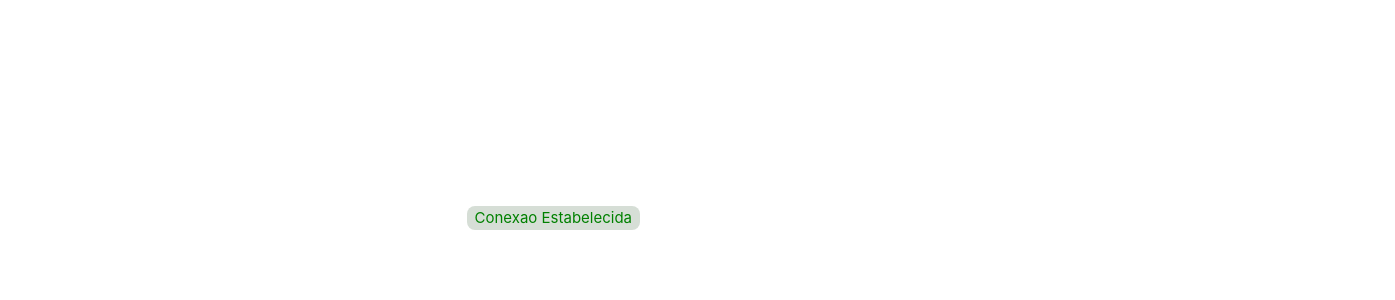
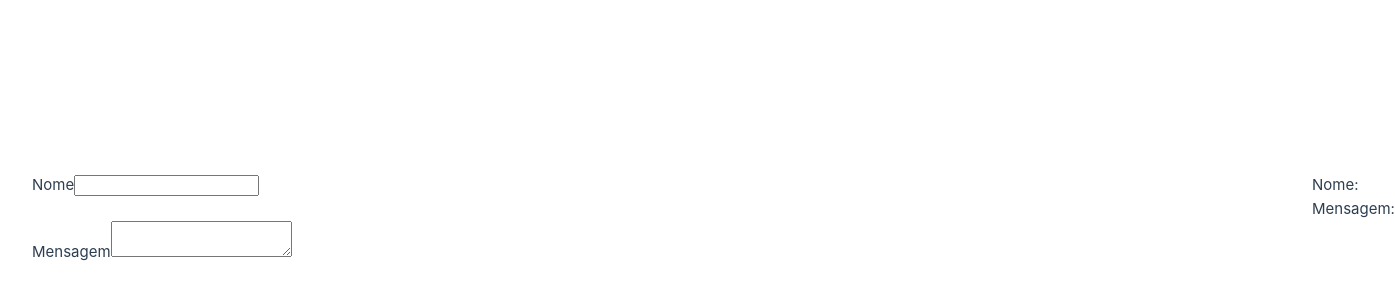
Before and after one commit to luizvelasco/modulo_2, a Vue app: page / in a window 1280 px wide. Shown: the part 182-482 px from the top of the page, 1395 px wide, since content can reach past the window. Built offline with nearby package versions, Linux system fonts and the light colour scheme.

Commit message:
diretiva para ligacao e dados bidirecionais

```diff
--- a/src/App.vue
+++ b/src/App.vue
@@ -1,4 +1,47 @@
 <script setup>
+import { ref } from 'vue';
+const form = ref({
+  name: '',
+  message: ''
+})
+</script>
+
+<template>
+  <div class="box">
+    <div>
+      <div>
+        <label>Nome</label>
+        <input v-model="form.name" type="text">
+      </div>
+
+      <br>
+
+      <div>
+        <label>Mensagem</label>
+        <textarea v-model="form.message"></textarea>
+      </div>
+    </div>
+  </div>
+
+  <div>
+    <p>
+      Nome: {{ form.name }} <br/>
+      Mensagem: {{ form.message }}<br/>
+    </p>
+  </div>
+
+</template>
+
+<style>
+.box {
+  width: 1280px;
+  display: flex;
+  gap: 20px;
+}
+</style>
+
+<!-- V-BIND com style dinamicos -->
+<!-- <script setup>
 import { ref } from 'vue';
 
 const isConnected = ref(true);
@@ -36,7 +79,7 @@ const isConnected = ref(true);
 }
 
 
-</style>
+</style> -->
 
 <!-- V_BIND classes dinamicas -->
 <!--
```
